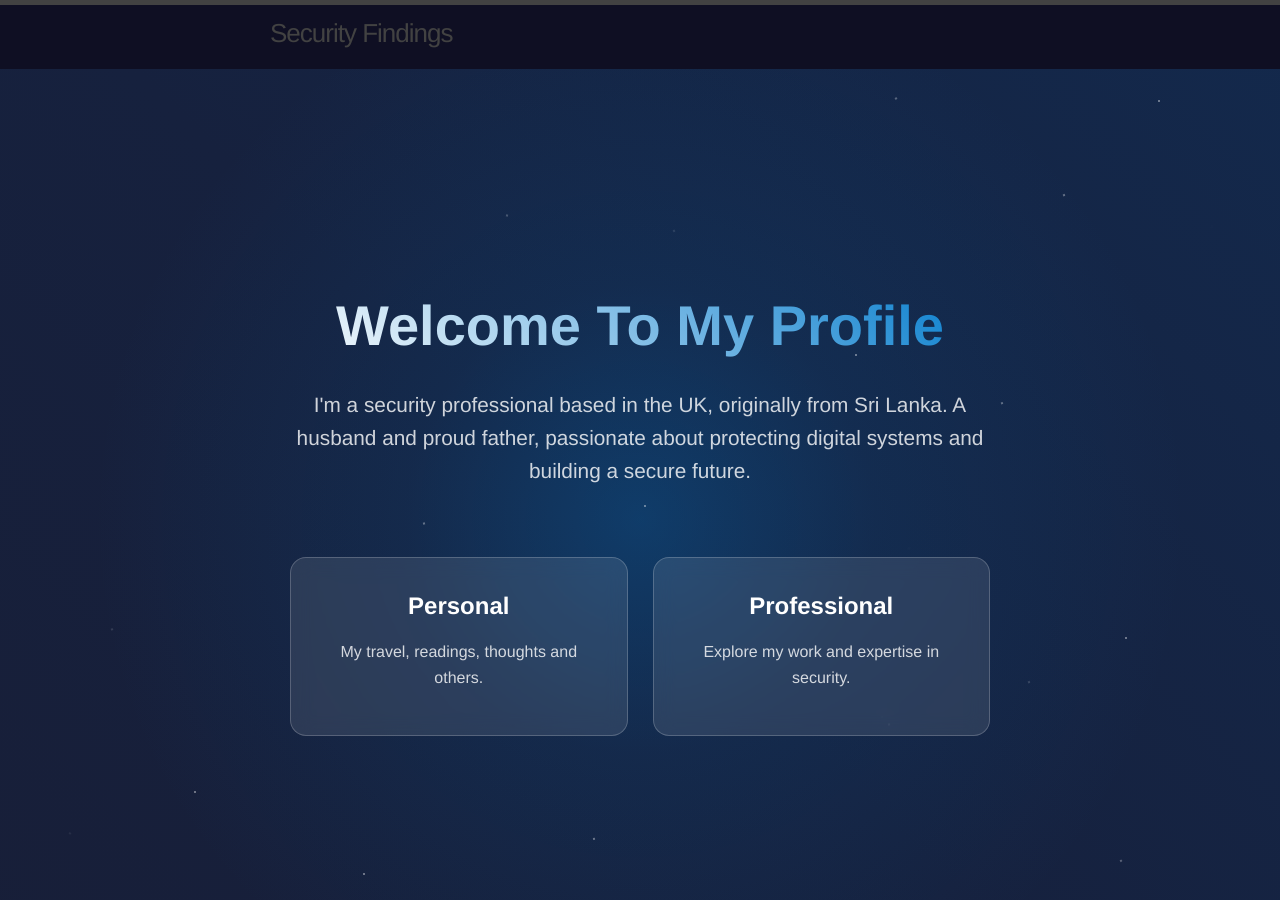
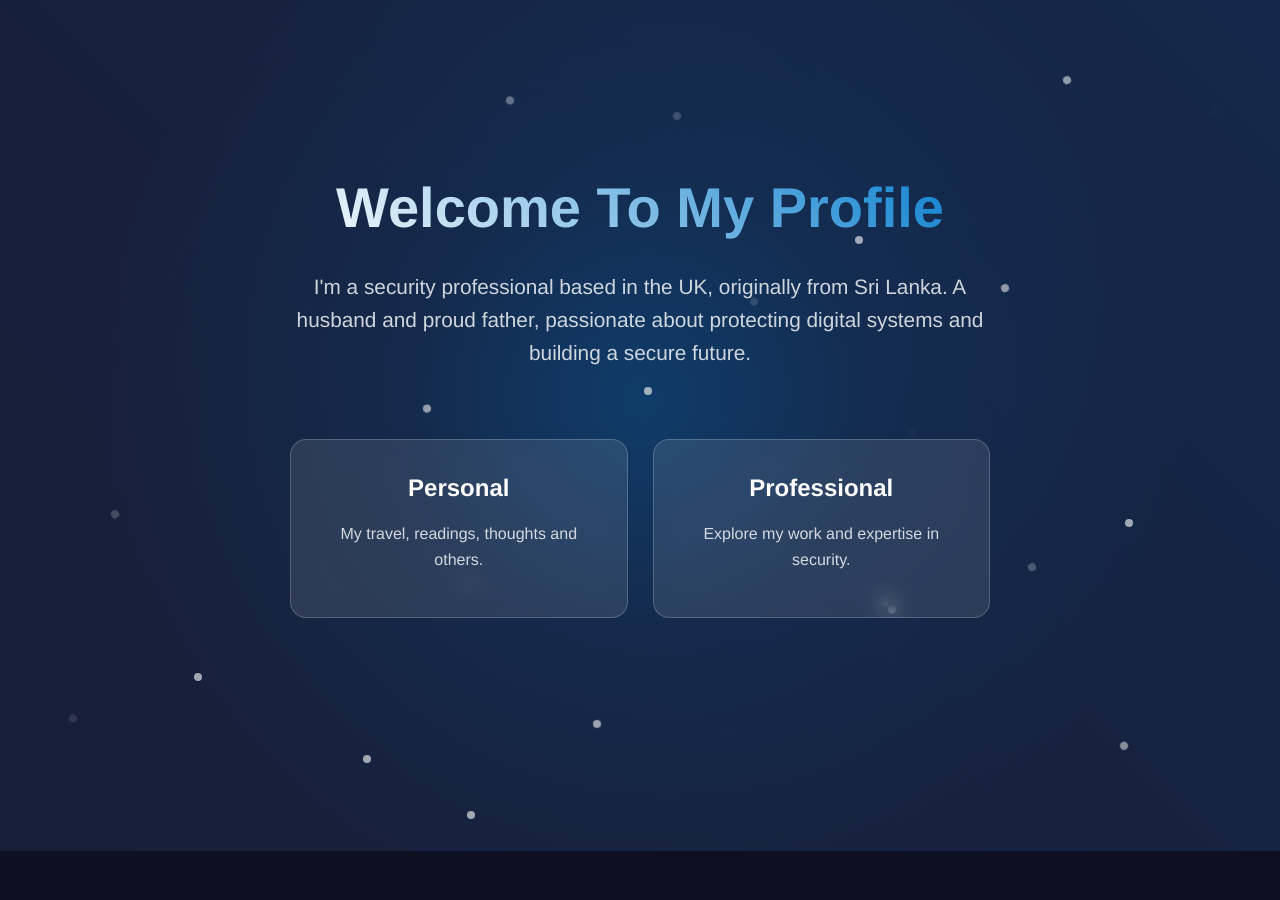
Before and after one commit to janithmalinga/janithmalinga.github.io, a Jekyll site: the page built from thirdpage.html, in a window 1280 px wide. Built offline with Jekyll 4.4.1, drawn with Linux system fonts in a browser that asks for light colours; some of the changed text lies outside the part shown.

Commit message:
Recreate third page from second page with bigger background circles

```diff
--- a/thirdpage.html
+++ b/thirdpage.html
@@ -1,6 +1,6 @@
 ---
-layout: default
-title: Third Page with Waves
+layout: no-nav
+title: Third Page
 ---
 
 <style>
@@ -20,6 +20,7 @@
   left: 0;
   width: 100vw;
   height: 100vh;
+  min-height: 100vh;
   background: linear-gradient(45deg, #0f0f23, #1a1a2e, #16213e, #0f3460);
   background-size: 400% 400%;
   animation: gradientShift 15s ease infinite;
@@ -32,6 +33,7 @@
   left: 0;
   width: 100vw;
   height: 100vh;
+  min-height: 100vh;
   background: radial-gradient(circle at var(--mouse-x, 50%) var(--mouse-y, 50%),
               rgba(0, 122, 204, 0.3) 0%,
               rgba(0, 122, 204, 0.1) 30%,
@@ -47,72 +49,16 @@
   left: 0;
   width: 100vw;
   height: 100vh;
+  min-height: 100vh;
   pointer-events: none;
   z-index: -1;
 }
 
-/* Wave Animation */
-.wave-container {
-  position: fixed;
-  bottom: 0;
-  left: 0;
-  width: 100vw;
-  height: 120px;
-  pointer-events: none;
-  z-index: -1;
-  overflow: hidden;
-}
-
-.wave {
-  position: absolute;
-  bottom: 0;
-  left: 0;
-  width: 200%;
-  height: 100%;
-  background: linear-gradient(90deg,
-              transparent 0%,
-              rgba(0, 122, 204, 0.3) 25%,
-              rgba(0, 122, 204, 0.4) 50%,
-              rgba(0, 122, 204, 0.3) 75%,
-              transparent 100%);
-  animation: waveMove 8s ease-in-out infinite;
-}
-
-.wave-2 {
-  animation: waveMove 10s ease-in-out infinite reverse;
-  background: linear-gradient(90deg,
-              transparent 0%,
-              rgba(0, 122, 204, 0.2) 25%,
-              rgba(0, 122, 204, 0.3) 50%,
-              rgba(0, 122, 204, 0.2) 75%,
-              transparent 100%);
-  height: 80px;
-  bottom: 20px;
-}
-
-.wave-3 {
-  animation: waveMove 12s ease-in-out infinite;
-  background: linear-gradient(90deg,
-              transparent 0%,
-              rgba(0, 122, 204, 0.1) 25%,
-              rgba(0, 122, 204, 0.2) 50%,
-              rgba(0, 122, 204, 0.1) 75%,
-              transparent 100%);
-  height: 60px;
-  bottom: 40px;
-}
-
-@keyframes waveMove {
-  0% { transform: translateX(-50%) scaleY(1); }
-  50% { transform: translateX(0%) scaleY(1.2); }
-  100% { transform: translateX(50%) scaleY(1); }
-}
-
 .particle {
   position: absolute;
-  width: 2px;
-  height: 2px;
-  background: rgba(255, 255, 255, 0.5);
+  width: 8px;
+  height: 8px;
+  background: rgba(255, 255, 255, 0.6);
   border-radius: 50%;
   animation: float 6s ease-in-out infinite;
 }
@@ -322,39 +268,6 @@
   }
 }
 
-/* Wave Responsive Design */
-@media (max-width: 768px) {
-  .wave-container {
-    height: 80px;
-  }
-
-  .wave-2 {
-    height: 60px;
-    bottom: 15px;
-  }
-
-  .wave-3 {
-    height: 40px;
-    bottom: 30px;
-  }
-}
-
-@media (max-width: 480px) {
-  .wave-container {
-    height: 60px;
-  }
-
-  .wave-2 {
-    height: 45px;
-    bottom: 10px;
-  }
-
-  .wave-3 {
-    height: 30px;
-    bottom: 20px;
-  }
-}
-
 /* Accessibility */
 @media (prefers-reduced-motion: reduce) {
   .animated-bg, .particle {
@@ -370,13 +283,6 @@
 <div class="animated-bg"></div>
 <div class="radial-gradient" id="radialGradient"></div>
 <div class="particles" id="particles"></div>
-
-<!-- Wave Animation -->
-<div class="wave-container">
-  <div class="wave"></div>
-  <div class="wave wave-2"></div>
-  <div class="wave wave-3"></div>
-</div>
 
 <!-- Page Content -->
 <div class="page-content">
```
